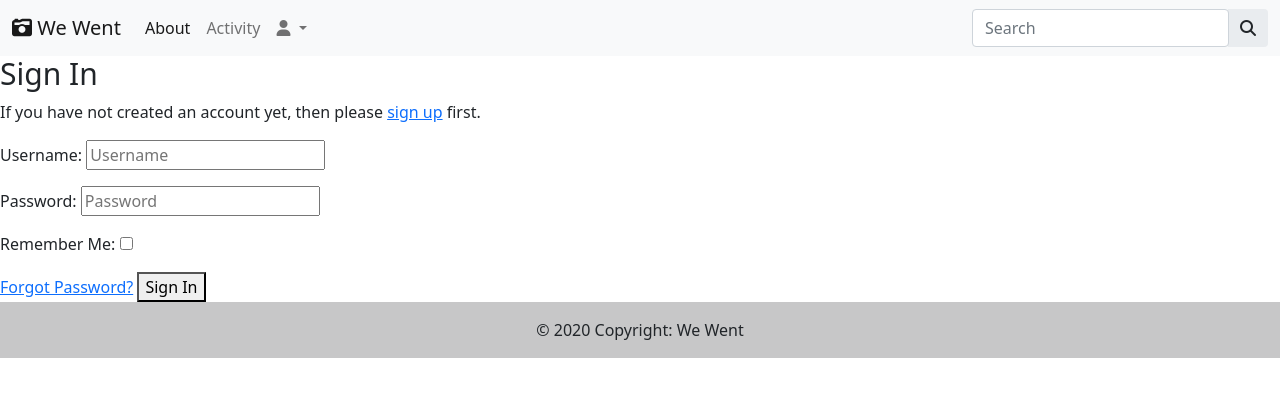
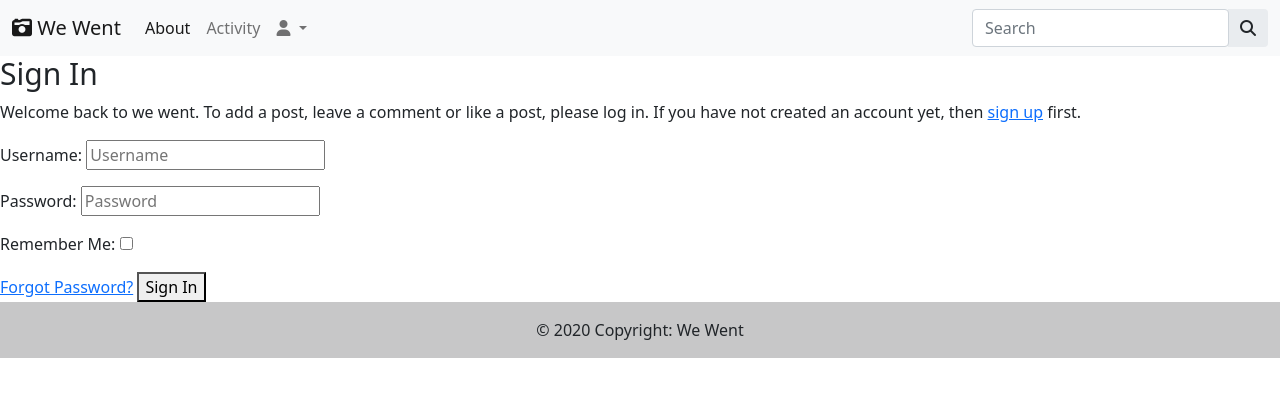
Before and after one commit to AshFitz/we-went, a Django app: page /accounts/login/ in a window 1280 px wide. Shown: the top 397 px of the page. Run offline with Django 3.2, Linux system fonts and the light colour scheme; some libraries are stand-ins or nearby versions.

Commit message:
Update login text

```diff
--- a/templates/account/login.html
+++ b/templates/account/login.html
@@ -13,8 +13,9 @@
 {% get_providers as socialaccount_providers %}
 
 
-<p>{% blocktrans %}If you have not created an account yet, then please
-<a href="{{ signup_url }}">sign up</a> first.{% endblocktrans %}</p>
+  <p>{% blocktrans %}Welcome back to we went. To add a post, leave a comment or like a post, please log in. If you
+  have not created an account yet, then <a href="{{ signup_url }}">sign up</a>
+  first.{% endblocktrans %}</p>
 
 <form class="login" method="POST" action="{% url 'account_login' %}">
   {% csrf_token %}
```
